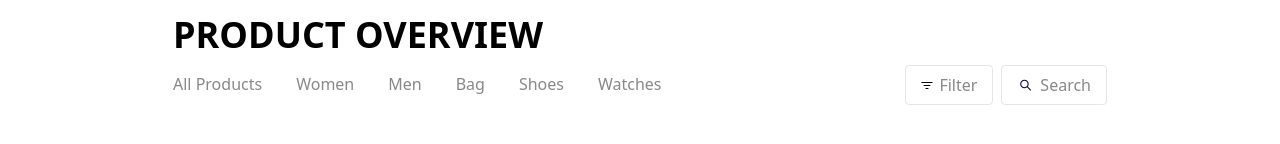
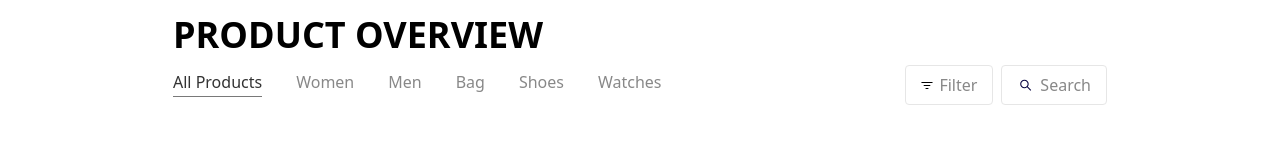
Before and after one commit to Trongsangvu/e-commerce, a React (Vite) app in the folder Frontend/: page / in a window 1280 px wide. Shown: the part 762-906 px from the top of the page. Before the commit the page ends 867 px from the top, so only its background shows below. Built offline with nearby package versions, Linux system fonts and the light colour scheme.

Commit message:
update file container

```diff
--- a/Frontend/src/features/home/Container.tsx
+++ b/Frontend/src/features/home/Container.tsx
@@ -1,5 +1,18 @@
+import { useState } from 'react';
 import images from "../../assets/images/images";
+
 const Container:React.FC = () => {
+    const [activeTab, setActiveTab] = useState('all');
+
+    const tabItems = [
+        { id: 'all', label: 'All Products' },
+        { id: 'women', label: 'women' },
+        { id: 'men', label: 'men' },
+        { id: 'bag', label: 'bag' },
+        { id: 'shoes', label: 'shoes' },
+        { id: 'watches', label: 'watches' },
+    ]
+
     return (
         <main className="w-full">
             <div className="flex flex-col">
@@ -8,23 +21,36 @@ const Container:React.FC = () => {
                 </div>
                 <div className="flex flex-col md:flex-row justify-between items-center ">
                     <div className="flex flex-wrap mb-6 md:mb-0">
-                        <button className="py-3 mr-[17px] text-base leading-[1.2] cursor-pointer font-sans font[Poppins-regular] text-[#888]">All Products</button>
-                        <button className="py-3 mx-[17px] text-base leading-[1.2] cursor-pointer font-sans font[Poppins-regular] text-[#888] capitalize">women</button>
-                        <button className="py-3 mx-[17px] text-base leading-[1.2] cursor-pointer font-sans font[Poppins-regular] text-[#888] capitalize">men</button>
-                        <button className="py-3 mx-[17px] text-base leading-[1.2] cursor-pointer font-sans font[Poppins-regular] text-[#888] capitalize">bag</button>
-                        <button className="py-3 mx-[17px] text-base leading-[1.2] cursor-pointer font-sans font[Poppins-regular] text-[#888] capitalize">shoes</button>
-                        <button className="py-3 mx-[17px] text-base leading-[1.2] cursor-pointer font-sans font[Poppins-regular] text-[#888] capitalize">watches</button>
+                        {tabItems.map((item, index) => (
+                            <div key={item.id} className="relative">
+                                <button
+                                    className={`pb-5 ${index === 0 ? 'mr-[17px]' : 'mx-[17px]' } text-base leading-[1.2] cursor-pointer font-sans font[Poppins-regular] capitalize
+                                        ${activeTab === item.id ? 'text-[#333]' : 'text-[#888]'}
+                                    `}
+                                    onClick={() => setActiveTab(item.id)}
+                                >
+
+                                    <span className="relative inline-block pb-3">
+                                        {item.label}
+                                        <span
+                                            className={`absolute -bottom-1 left-0 h-0.5 bg-[#797979] transition-all duration-300 ease-in-out
+                                            ${activeTab === item.id ? 'w-full' : 'w-0'}`}
+                                        ></span>
+                                    </span>
+                                </button>
+                            </div>
+                        ))}
                     </div>
 
                     <div>
                         <div className="flex gap-8">
-                            <div className="flex items-center cursor-pointer rounded-sm py-7 px-[15px] border border-[#e6e6e6]">
-                                <img className="w-12 h-15" src={images.filterIcon} />
-                                <p className="capitalize pl-6 text-[#888] font-[var(--font-pops)]">filter</p>
+                            <div className="group flex items-center hover:bg-[#717fe0] hover:border-[#717fe0] transition-colors duration-300 cursor-pointer rounded-sm py-7 px-[15px] border border-[#e6e6e6]">
+                                <img className="w-12 h-15 transition-colors filter group-hover:brightness-0 group-hover:invert" src={images.filterIcon} />
+                                <p className="capitalize pl-6 text-[#888] group-hover:text-white font-[var(--font-pops)]">filter</p>
                             </div>
-                            <div className="flex items-center cursor-pointer rounded-sm py-7 px-[15px] border border-[#e6e6e6]">
-                                <img  className="w-17 h-20" src={images.searchIcon} />
-                                <p className="capitalize pl-6 text-[#888] font-[var(--font-pops)]">search</p>
+                            <div className="group flex items-center hover:bg-[#717fe0] hover:border-[#717fe0] cursor-pointer rounded-sm py-7 px-[15px] border border-[#e6e6e6]">
+                                <img  className="w-17 h-20 transition-colors filter group-hover:brightness-0 group-hover:invert" src={images.searchIcon} />
+                                <p className="capitalize pl-6 text-[#888] group-hover:text-white font-[var(--font-pops)]">search</p>
                             </div>
                         </div>
                     </div>
--- a/Frontend/src/pages/Home.tsx
+++ b/Frontend/src/pages/Home.tsx
@@ -44,7 +44,7 @@ export const Home:React.FC = () => {
                     <Banner />
                 </div>
             </div>
-            <div className='container px-[173px] max-w-[1600px]'>
+            <div className='container px-[173px] max-w-[1600px] h-[1000px]'>
                 <Container />
             </div>
         </>
```
